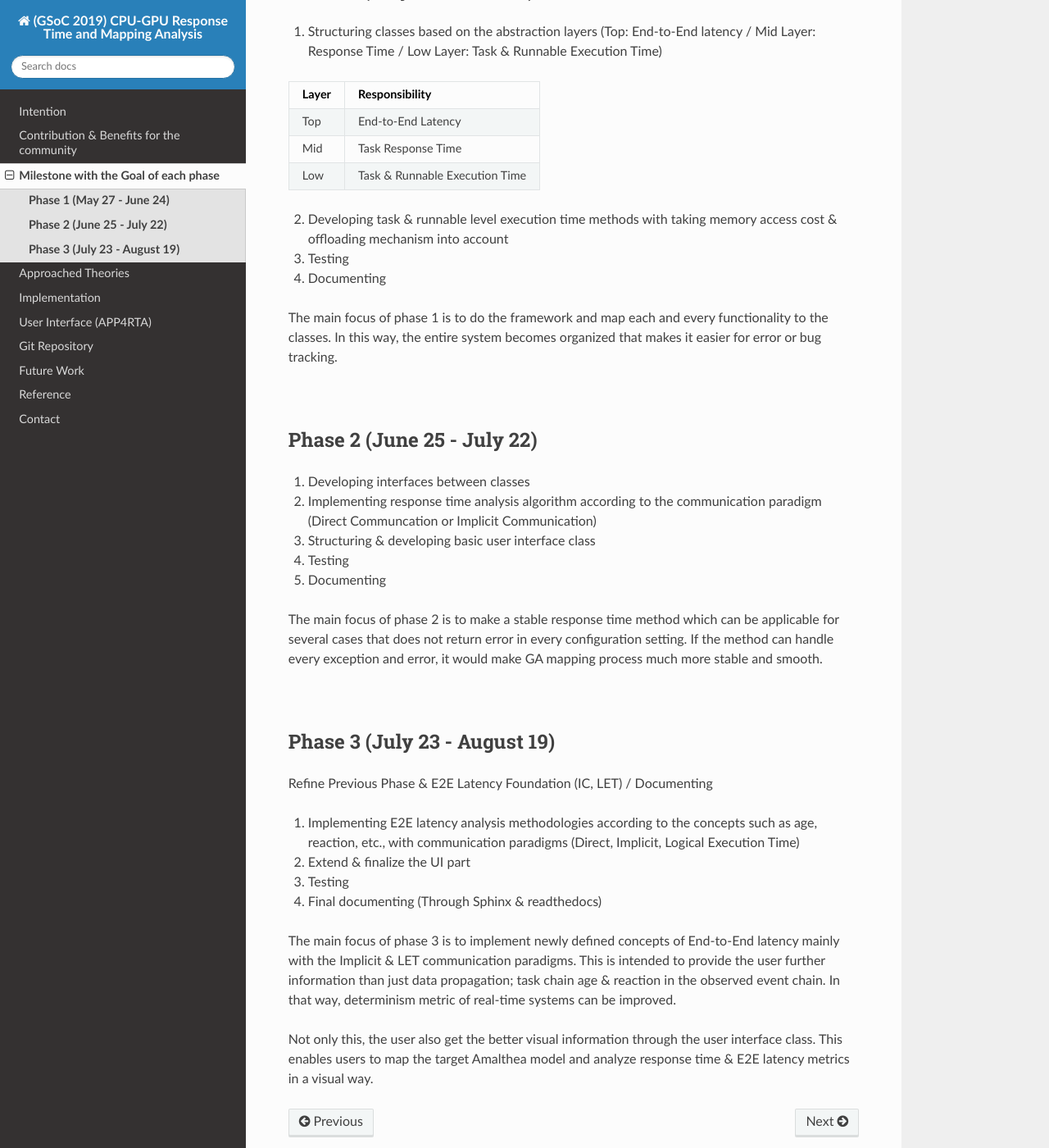
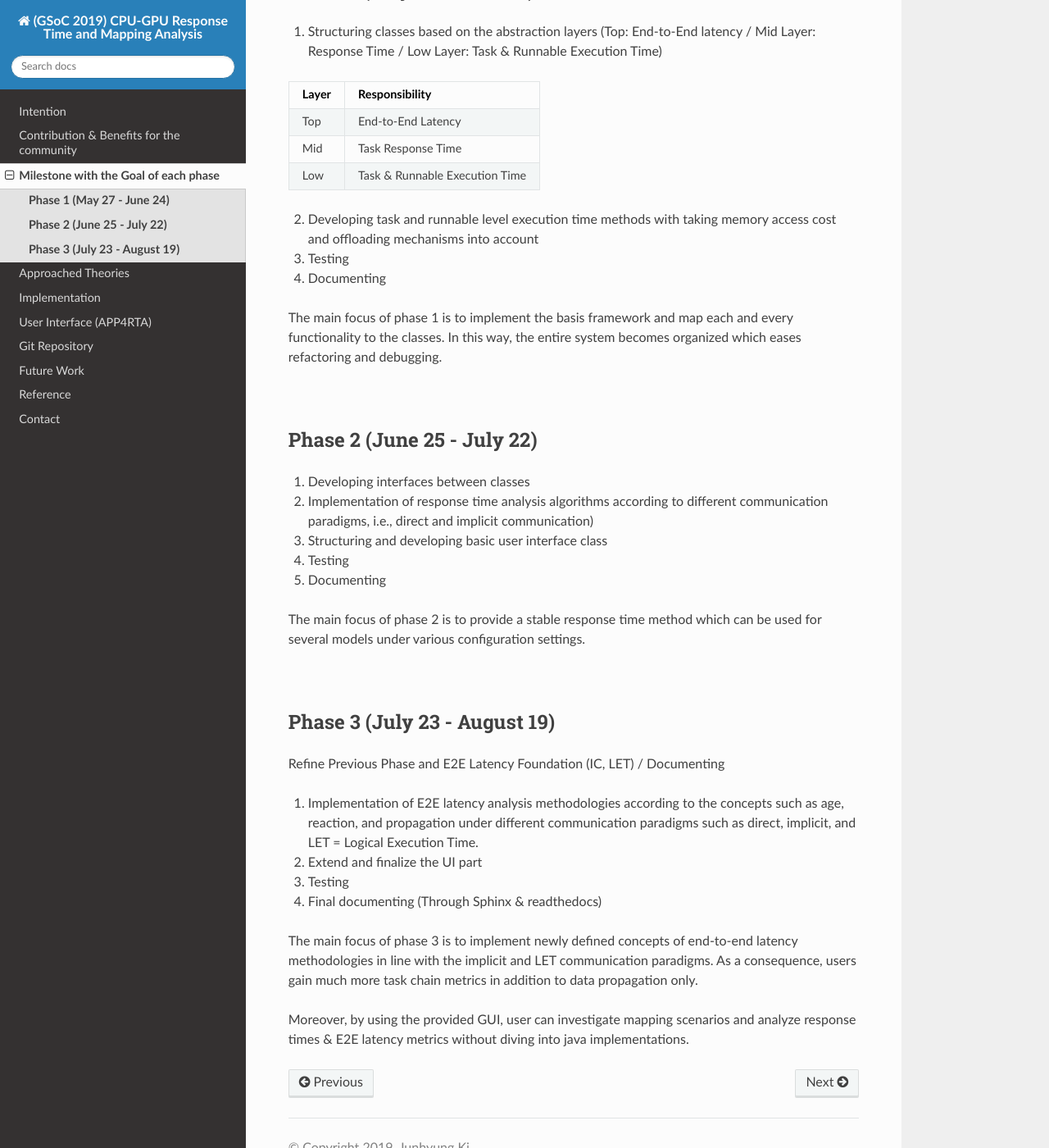
Before and after one commit to junh-ki/gsoc_doc, a Sphinx documentation site: the page built from docs/source/contents/milestone.rst, in a window 1280 px wide and 1400 px high, scrolled down 237 px. Shown: the whole window at 82% size. Built offline with Sphinx 7.4.7 and the Read the Docs theme 2.0.0, drawn with Linux system fonts in a browser that asks for light colours.

Commit message:
review change proposals

```diff
--- a/docs/source/contents/intention.rst
+++ b/docs/source/contents/intention.rst
@@ -3,8 +3,8 @@ Intention
 
 The current APP4MC APIs provide several methods for getting execution time for a task, a runnable or ticks (pure computation) through the util package.
 
-However, APIs for response time analysis do not exist yet. The reason why is that response time analysis can be varied depending on the analyzed model that it is hard to be generalized.
+However, APIs for response time analysis do not exist yet. The reason why is that response time analysis results highly vary depending on the analyzed model properties such as the scheduling, the mapping, and others.
 
-Since the trends are evolving from homogeneous to heterogeneous platform, the analysis methodology have become much more sophisticated that it is necessary to have a generic form of CPU response time analysis which can be used for different mapping models with different types of processing unit (e.g., GPU).
+Since the trends are evolving from homogeneous to heterogeneous platforms, the analysis methodologies have become much more sophisticated. A generic form of CPU response time analysis, which can be used for different mapping models with different types of processing units (e.g., GPU), is though reasonable across modern analysis techniques.
 
-The project also aims to offer End-to-End Event-Chain Latency analysis with some newly defined concepts such as Reaction & Age. This is intended to help users to analyze how much time would be taken for some data to be propagated from the beginning to the end of a given chain of tasks.
+Additionally, this project also aims to offer end-to-end event-chain latency analyses that incorporate a distinct concepts such as reaction & age which will be outlined in this documentation. Such analyses are intended to help users to analyze how much time would be taken for some data to be propagated from the beginning to the end of a given chain of tasks.
--- a/docs/source/contents/milestone.rst
+++ b/docs/source/contents/milestone.rst
@@ -16,14 +16,14 @@ Mid		Task Response Time
 Low		Task & Runnable Execution Time
 =====   ==============================
 
-2. Developing task & runnable level execution time methods with taking memory access cost & offloading mechanism into account
+2. Developing task and runnable level execution time methods with taking memory access cost and offloading mechanisms into account
 
 3. Testing
 
 4. Documenting
 
-The main focus of phase 1 is to do the framework and map each and every functionality to the classes.
-In this way, the entire system becomes organized that makes it easier for error or bug tracking.
+The main focus of phase 1 is to implement the basis framework and map each and every functionality to the classes.
+In this way, the entire system becomes organized which eases refactoring and debugging.
 
 |
 
@@ -32,35 +32,32 @@ In this way, the entire system becomes organized that makes it easier for error
 
 1. Developing interfaces between classes
 
-2. Implementing response time analysis algorithm according to the communication paradigm (Direct Communcation or Implicit Communication)
+2. Implementation of response time analysis algorithms according to different communication paradigms, i.e., direct and implicit communication)
 
-3. Structuring & developing basic user interface class
+3. Structuring and developing basic user interface class
 
 4. Testing
 
 5. Documenting
 
-The main focus of phase 2 is to make a stable response time method which can be applicable for several cases that does not return error in every configuration setting.
-If the method can handle every exception and error, it would make GA mapping process much more stable and smooth.
+The main focus of phase 2 is to provide a stable response time method which can be used for several models under various configuration settings.
 
 |
 
 **Phase 3 (July 23 - August 19)**
 ---------------------------------
 
-Refine Previous Phase & E2E Latency Foundation (IC, LET) / Documenting
+Refine Previous Phase and E2E Latency Foundation (IC, LET) / Documenting
 
-1. Implementing E2E latency analysis methodologies according to the concepts such as age, reaction, etc., with communication paradigms (Direct, Implicit, Logical Execution Time)
+1. Implementation of E2E latency analysis methodologies according to the concepts such as age, reaction, and propagation under different communication paradigms such as direct, implicit, and LET = Logical Execution Time.
 
-2. Extend & finalize the UI part
+2. Extend and finalize the UI part
 
 3. Testing
 
 4. Final documenting (Through Sphinx & readthedocs)
 
-The main focus of phase 3 is to implement newly defined concepts of End-to-End latency mainly with the Implicit & LET communication paradigms.
-This is intended to provide the user further information than just data propagation; task chain age & reaction in the observed event chain.
-In that way, determinism metric of real-time systems can be improved.
+The main focus of phase 3 is to implement newly defined concepts of end-to-end latency methodologies in line with the implicit and LET communication paradigms.
+As a consequence, users gain much more task chain metrics in addition to data propagation only.
 
-Not only this, the user also get the better visual information through the user interface class.
-This enables users to map the target Amalthea model and analyze response time & E2E latency metrics in a visual way.
+Moreover, by using the provided GUI, user can investigate mapping scenarios and analyze response times & E2E latency metrics without diving into java implementations.
```
Also changed, not shown: docs/source/contents/contribution.rst (+5 -6 lines), docs/source/contents/implementation.rst (+40 -39 lines), docs/source/contents/theories.rst (+15 -14 lines), docs/source/index.rst (+3 -4 lines).
